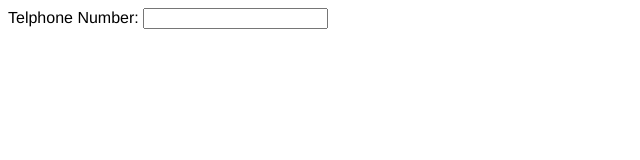
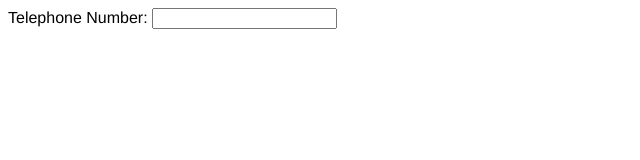
Before and after one commit to ryanburgess/tel-format, a website: page demo.html in a window 1280 px wide. Shown: the full height of the page, 0-640 px from the left. Drawn offline with Linux system fonts and the light colour scheme.

Commit message:
add screenshot

```diff
--- a/demo.html
+++ b/demo.html
@@ -10,7 +10,7 @@
   </head>
   <body>
     <form>
-      <label for="telephone">Telphone Number:</label>
+      <label for="telephone">Telephone Number:</label>
       <input type="tel" id="telephone">
     </form>
     <script type="text/javascript">
--- a/package.json
+++ b/package.json
@@ -1,6 +1,6 @@
 {
   "name": "tel-format",
-  "version": "1.0.4",
+  "version": "1.0.5",
   "description": "A small JavaScript function to automatically format telephone numbers as a user types in a phone number in a tel input field.",
   "main": "index.js",
   "scripts": {
```
Also changed, not shown: README.md, screenshot.png.
